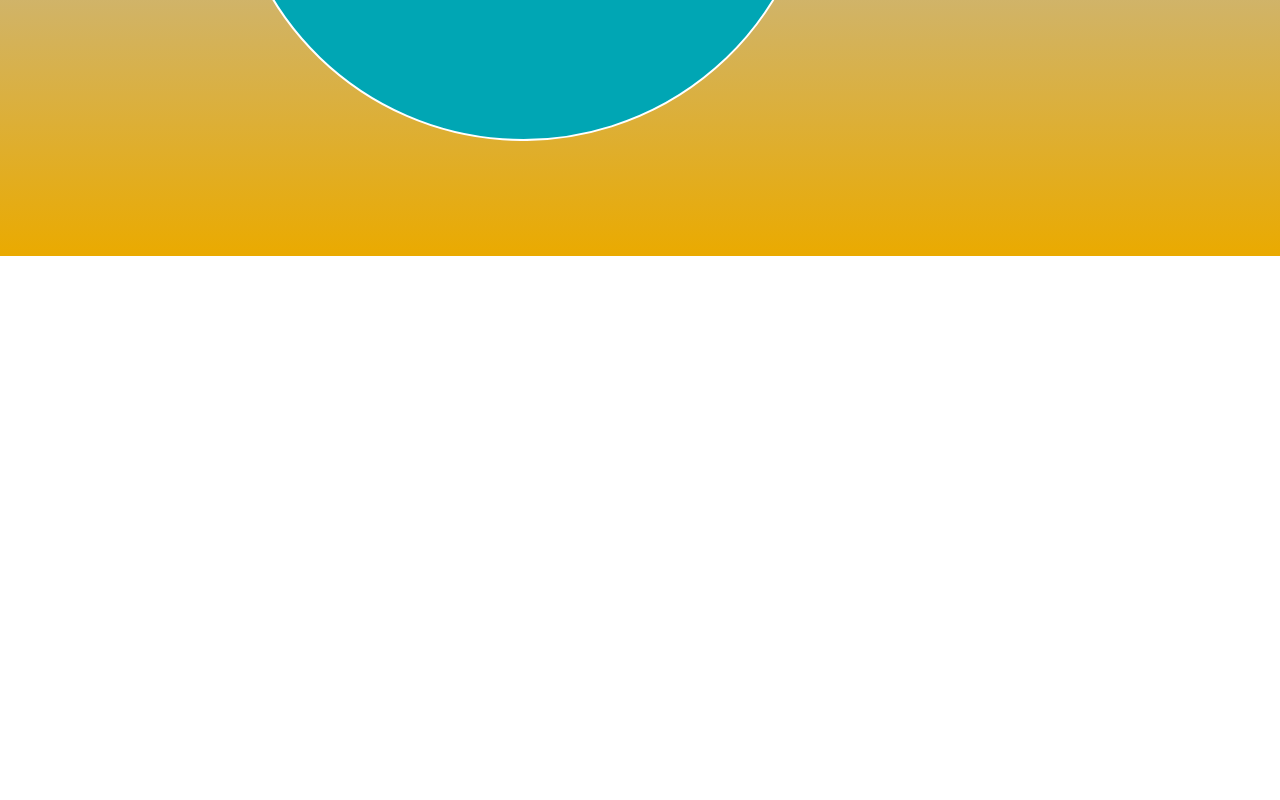
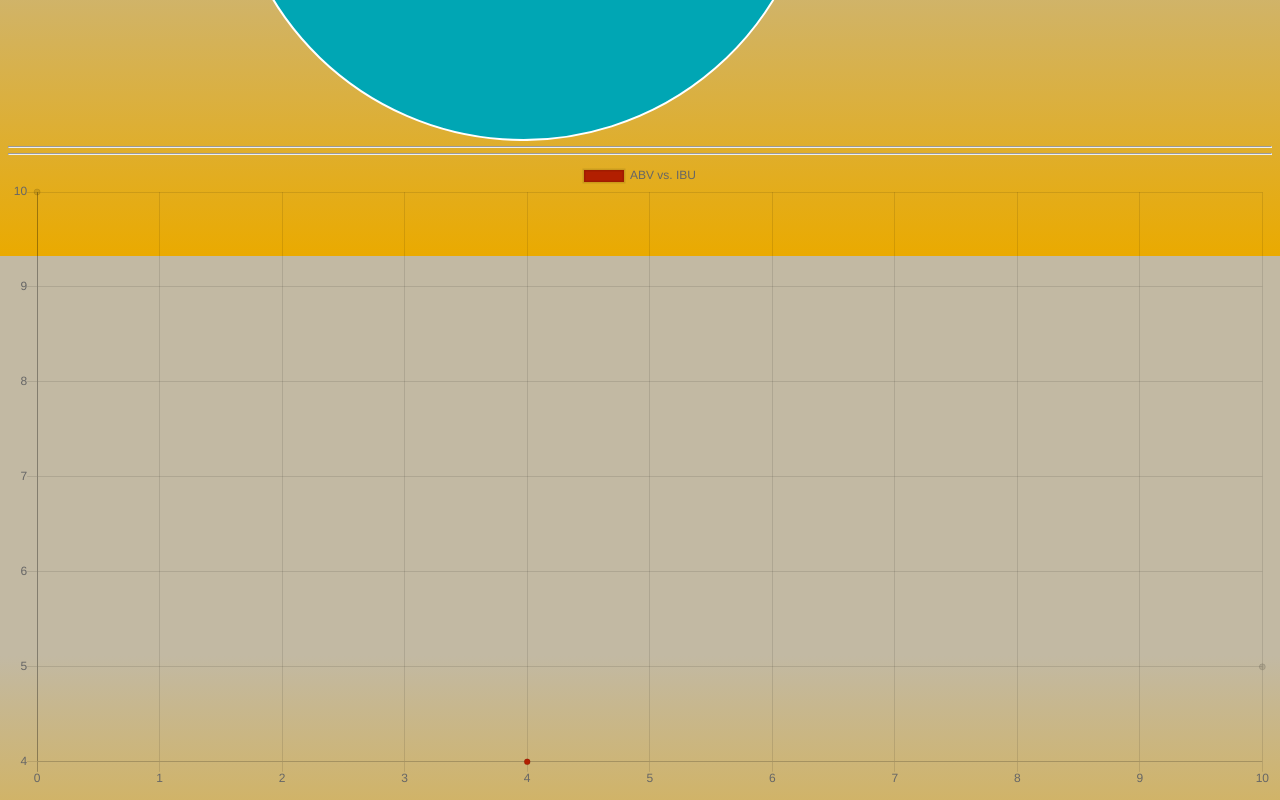
Before and after one commit to quantum93/wiki-react, a React (Create React App) app: page /chart in a window 1280 px wide. Shown: the part 544-1344 px from the top of the page. Before the commit the page ends 800 px from the top, so only its background shows below. Built offline with nearby package versions, Linux system fonts and the light colour scheme.

Commit message:
It adds scattor chart

```diff
--- a/src/components/Chart.js
+++ b/src/components/Chart.js
@@ -1,8 +1,8 @@
 import React from 'react';
 import db from './db.json';
-import {Doughnut} from 'react-chartjs-2';
+import {Scatter, Doughnut} from 'react-chartjs-2';
 
-const state = {
+const dougnutState = {
   labels: ['Hybrid/mixed Beer',
            'European-germanic Lager',
            'North American Lager',
@@ -40,27 +40,52 @@ const state = {
   ]
 }
 
+// const scatterState = {
+//   datasets: [{
+//       label: 'ABV vs. IBU',
+//       backgroundColor: ['#B21F00'],
+//       data: [{ x: 4, y: 4 }, { x: 0, y: 10 }, {  x: 10, y: 5 }]
+//     }]
+// }
+
 const myChart = () => {
+  console.log(db.data[0].abv);
   return(
     <div>
         <Doughnut
-          data={state}
+          data={dougnutState}
           options={{
             title:{ display:true, text:'Beer in different category', fontSize:20 },
             legend:{ display:true, position:'right' }
           }}
         />
+
+        <hr/>
+        <hr/>
+
+        <Scatter
+          data={
+            { datasets: [{
+                label: 'ABV vs. IBU',
+                backgroundColor: ['#B21F00'],
+                data: [{ x: 4, y: 4 }, { x: 0, y: 10 }, {  x: 10, y: 5 }]
+              }]
+            }
+          }
+          options={{scales: {xAxes: [{type: 'linear', position: 'bottom'}]}}}
+        />
       </div>
   );
-
 }
 
 export default myChart;
 
-let i;
-let counter = 0;
-let category ="";
-console.log(db.data.length-1);
+// console.log(scatterState);
+
+// let i;
+// let counter = 0;
+// let category ="";
+// console.log(db.data.length-1);
 // for (i = 0; i < db.data.length; i++) {
 //     if (db.data[i].abv) {
 //         console.log(i, db.data[i].abv);
@@ -70,15 +95,15 @@ console.log(db.data.length-1);
 //       }
 //     }
 
-for (i=0; i <db.data.length; i++) {
-  let style = db.data[i].style
+// for (i=0; i <db.data.length; i++) {
+//   let style = db.data[i].style
   // if(style && style.category.name !== category) {
   //   console.log(category = style.category.name)
   // }
-  if(style && style.category.name === "Malternative Beverages") {
-    console.log(counter += 1);
-  }
+  // if(style && style.category.name === "Malternative Beverages") {
+  //   console.log(counter += 1);
+  // }
   // if(!style) {
   //   console.log(counter += 1);
   // }
-}
+// }
```
